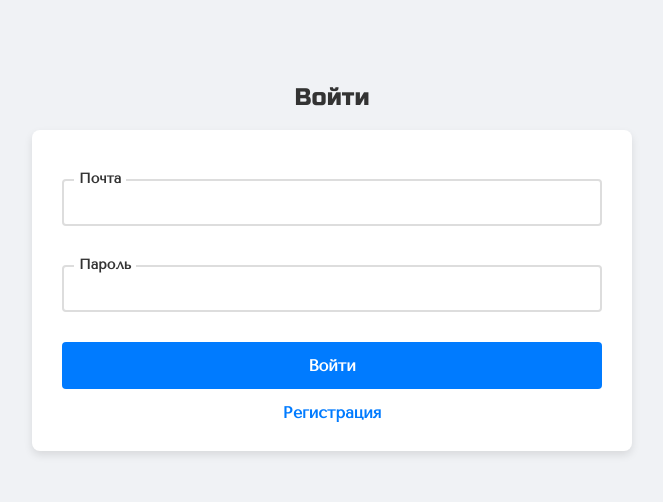
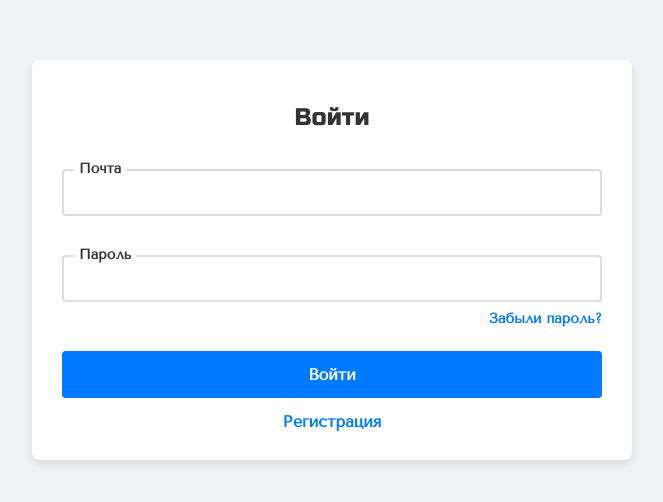
Before and after one commit to alrx31/EventsManager, a React (Create React App) app in the folder Client/: page /login in a window 1280 px wide. Shown: the part 140-642 px from the top of the page, without its empty margins (308-971 px from the left). Built offline with nearby package versions, Linux system fonts and the light colour scheme.

Commit message:
fix login Page

```diff
--- a/Client/src/App.tsx
+++ b/Client/src/App.tsx
@@ -3,6 +3,7 @@ import './App.scss';
 import {Route, Routes, useNavigate} from 'react-router-dom'
 import Login from "./Components/Register/Login";
 import Register from "./Components/Register/Register";
+import PasswordReset from "./Components/Register/PasswordReset";
 import {Context} from "./index";
 import {observer} from "mobx-react-lite";
 import {Waiter} from "./Components/Waiter/Waiter";
@@ -52,6 +53,7 @@ function App() {
 
           <Route path={"/login"}  element={<Login/>} />
           <Route path={"/register"} element={<Register />} />
+          <Route path={"/password-reset"} element={<PasswordReset />} />
 
           <Route path={"/event/:EventId"} element={<EventMenu />} />
           <Route path={"/create-event"} element={<CreatePage />} />
--- a/Client/src/Components/Register/Login.tsx
+++ b/Client/src/Components/Register/Login.tsx
@@ -1,50 +1,143 @@
-import React, {FormEventHandler, useContext, useState} from 'react'
+import React, {useContext, useState} from 'react'
 import './Register.scss'
 import {NavLink, useNavigate} from "react-router-dom";
 import {Waiter} from "../Waiter/Waiter";
-import {IUser} from "../../models/User";
 import {Context} from "../../index";
 import {observer} from "mobx-react-lite";
 
-const Login = (
-    {setUser = (data:IUser) => {}}:any
-)=>{
-    const [email,setEmale] = useState("");
-    const [password, setPassword] = useState("")
-    const [isLoad,setIsLoad] = useState(false)
+const Login = () => {
+    const [email, setEmail] = useState("");
+    const [password, setPassword] = useState("");
+    const [isLoading, setIsLoading] = useState(false);
+    const [errors, setErrors] = useState<{[key: string]: string}>({});
+    const [serverError, setServerError] = useState("");
+
     const {store} = useContext(Context);
+    const navigate = useNavigate();
 
-    let handleSubmit = (e:any)=>{
+    // Валидация email
+    const validateEmail = (email: string): boolean => {
+        const emailRegex = /^[^\s@]+@[^\s@]+\.[^\s@]+$/;
+        return emailRegex.test(email);
+    };
+
+    // Валидация формы
+    const validateForm = (): boolean => {
+        const newErrors: {[key: string]: string} = {};
+
+        // Валидация почты
+        if (!email.trim()) {
+            newErrors.email = "Поле обязательно для заполнения";
+        } else if (!validateEmail(email)) {
+            newErrors.email = "Введите корректную почту";
+        }
+
+        // Валидация пароля
+        if (!password) {
+            newErrors.password = "Введите пароль";
+        } else if (password.length < 6) {
+            newErrors.password = "Неверный формат пароля";
+        }
+
+        setErrors(newErrors);
+        return Object.keys(newErrors).length === 0;
+    };
+
+    const handleSubmit = async (e: React.FormEvent) => {
         e.preventDefault();
-        store.login(email,password);
-    }
+        setServerError("");
+
+        if (!validateForm()) {
+            return;
+        }
+
+        setIsLoading(true);
+
+        try {
+            const result = await store.login(email, password);
+
+            if (result.success) {
+                navigate('/');
+            } else {
+                // Обработка ошибок от сервера
+                let errorMessage = "";
+                switch (result.errorType) {
+                    case 'invalid_credentials':
+                        errorMessage = "Неверная почта или пароль";
+                        break;
+                    case 'user_not_found':
+                        errorMessage = "Такой пользователь не зарегистрирован";
+                        break;
+                    case 'server_error':
+                    default:
+                        errorMessage = "Ошибка сервера. Попробуйте позже.";
+                        break;
+                }
+                setServerError(errorMessage);
+                alert(errorMessage);
+            }
+        } catch (error) {
+            const errorMessage = "Ошибка сервера. Попробуйте позже.";
+            setServerError(errorMessage);
+            alert(errorMessage);
+        } finally {
+            setIsLoading(false);
+        }
+    };
+
     return (
         <div className="register-page">
-            {isLoad ? <Waiter/> : ""}
-            <h2>Войти</h2>
-            <form onSubmit={handleSubmit} className={"login-form"}>
-                <div className="form-group">
-                    <label htmlFor="login">Почта</label>
+            {isLoading && <Waiter />}
+            <form onSubmit={handleSubmit} className="login-form">
+                <h2>Войти</h2>
+
+                {serverError && (
+                    <div className="server-error">
+                        {serverError}
+                    </div>
+                )}
+
+                <div className={`form-group ${errors.email ? 'error-form' : ''}`}>
+                    <label htmlFor="email">Почта</label>
                     <input
                         type="text"
-                        id="login"
-                        name="login"
-                        onChange={e=>setEmale(e.target.value)}
+                        id="email"
+                        name="email"
+                        onChange={e => setEmail(e.target.value)}
                         value={email}
+                        className={errors.email ? 'error-input' : ''}
+                        disabled={isLoading}
                     />
+                    {errors.email && <span className="error-message">{errors.email}</span>}
                 </div>
-                <div className="form-group">
+
+                <div className={`form-group ${errors.password ? 'error-form' : ''}`}>
                     <label htmlFor="password">Пароль</label>
                     <input
                         type="password"
                         id="password"
                         name="password"
-                        onChange={e=>setPassword(e.target.value)}
+                        onChange={e => setPassword(e.target.value)}
                         value={password}
+                        className={errors.password ? 'error-input' : ''}
+                        disabled={isLoading}
                     />
+                    {errors.password && <span className="error-message">{errors.password}</span>}
                 </div>
-                <button type="submit" className="login-button">Войти</button>
-                <NavLink to={'/register'}>Регистрация</NavLink>
+
+                <div className="forgot-password-link">
+                    <NavLink to="/password-reset">Забыли пароль?</NavLink>
+                </div>
+
+                <button
+                    type="submit"
+                    className="login-button"
+                    disabled={isLoading}
+                >
+                    {isLoading ? 'Загрузка...' : 'Войти'}
+                </button>
+
+                <NavLink to="/register">Регистрация</NavLink>
             </form>
         </div>
     )
--- /dev/null
+++ b/Client/src/Components/Register/PasswordReset.tsx
@@ -0,0 +1,92 @@
+import React, {useState} from 'react';
+import './Register.scss';
+import {NavLink} from "react-router-dom";
+
+const PasswordReset: React.FC = () => {
+    const [email, setEmail] = useState("");
+    const [isSubmitted, setIsSubmitted] = useState(false);
+    const [error, setError] = useState("");
+    const [isLoading, setIsLoading] = useState(false);
+
+    const validateEmail = (email: string): boolean => {
+        const emailRegex = /^[^\s@]+@[^\s@]+\.[^\s@]+$/;
+        return emailRegex.test(email);
+    };
+
+    const handleSubmit = async (e: React.FormEvent) => {
+        e.preventDefault();
+        setError("");
+
+        if (!email.trim()) {
+            setError("Поле обязательно для заполнения");
+            return;
+        }
+
+        if (!validateEmail(email)) {
+            setError("Введите корректную почту");
+            return;
+        }
+
+        setIsLoading(true);
+
+        // TODO: Реализовать API вызов для восстановления пароля
+        // Пока просто показываем сообщение об успехе
+        setTimeout(() => {
+            setIsSubmitted(true);
+            setIsLoading(false);
+        }, 1000);
+    };
+
+    if (isSubmitted) {
+        return (
+            <div className="register-page">
+                <div className="login-form">
+                    <h2>Проверьте почту</h2>
+                    <p style={{textAlign: 'center', marginBottom: '20px', color: 'var(--darkgray)'}}>
+                        Если аккаунт с почтой <strong>{email}</strong> существует,
+                        мы отправили инструкции по восстановлению пароля.
+                    </p>
+                    <NavLink to="/login" className="back-to-login">Вернуться к входу</NavLink>
+                </div>
+            </div>
+        );
+    }
+
+    return (
+        <div className="register-page">
+            <form onSubmit={handleSubmit} className="login-form">
+                <h2>Восстановление пароля</h2>
+
+                <p style={{textAlign: 'center', marginBottom: '20px', color: 'var(--darkgray)'}}>
+                    Введите вашу почту и мы отправим инструкции по восстановлению пароля.
+                </p>
+
+                <div className={`form-group ${error ? 'error-form' : ''}`}>
+                    <label htmlFor="email">Почта</label>
+                    <input
+                        type="text"
+                        id="email"
+                        name="email"
+                        onChange={e => setEmail(e.target.value)}
+                        value={email}
+                        className={error ? 'error-input' : ''}
+                        disabled={isLoading}
+                    />
+                    {error && <span className="error-message">{error}</span>}
+                </div>
+
+                <button
+                    type="submit"
+                    className="login-button"
+                    disabled={isLoading}
+                >
+                    {isLoading ? 'Отправка...' : 'Отправить'}
+                </button>
+
+                <NavLink to="/login">Вернуться к входу</NavLink>
+            </form>
+        </div>
+    );
+};
+
+export default PasswordReset;
--- a/Client/src/Components/Register/Register.scss
+++ b/Client/src/Components/Register/Register.scss
@@ -202,3 +202,45 @@ button:focus {
   outline: none;
   border: 2px solid var(--darkgray);
 }
+
+button:disabled {
+  background-color: #cccccc;
+  cursor: not-allowed;
+  transform: none;
+  box-shadow: none;
+}
+
+button:disabled:hover {
+  background-color: #cccccc;
+  transform: none;
+  box-shadow: none;
+}
+
+.forgot-password-link {
+  text-align: right;
+  margin-top: -10px;
+  margin-bottom: 15px;
+
+  a {
+    font-size: 14px;
+    margin-top: 0;
+    display: inline;
+  }
+}
+
+.server-error {
+  background-color: #ffe6e6;
+  border: 1px solid var(--red);
+  border-radius: 4px;
+  padding: 12px;
+  margin-bottom: 20px;
+  color: var(--red);
+  font-size: 14px;
+  text-align: center;
+  animation: error-shake 0.3s ease;
+}
+
+input:disabled {
+  background-color: #f5f5f5;
+  cursor: not-allowed;
+}
```
Also changed, not shown: Client/src/store/store.ts (+30 -6 lines), 9 other files (tests, documents, lock files or other folders).
